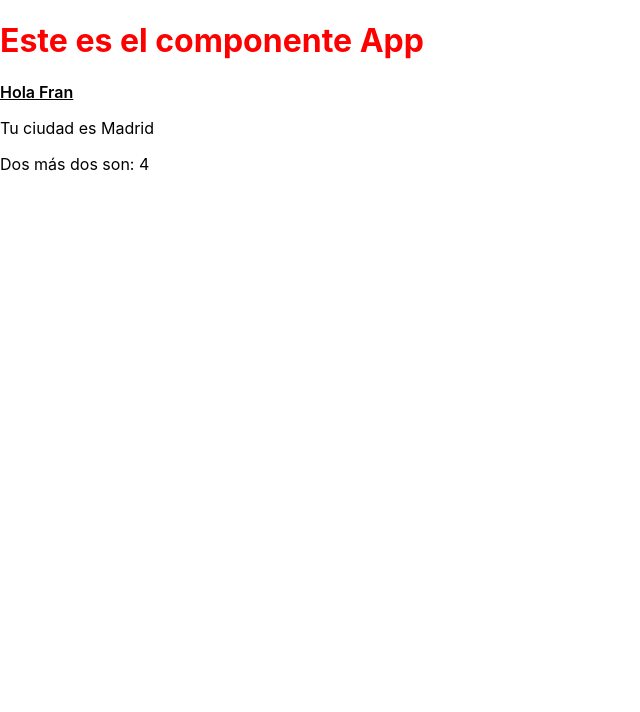
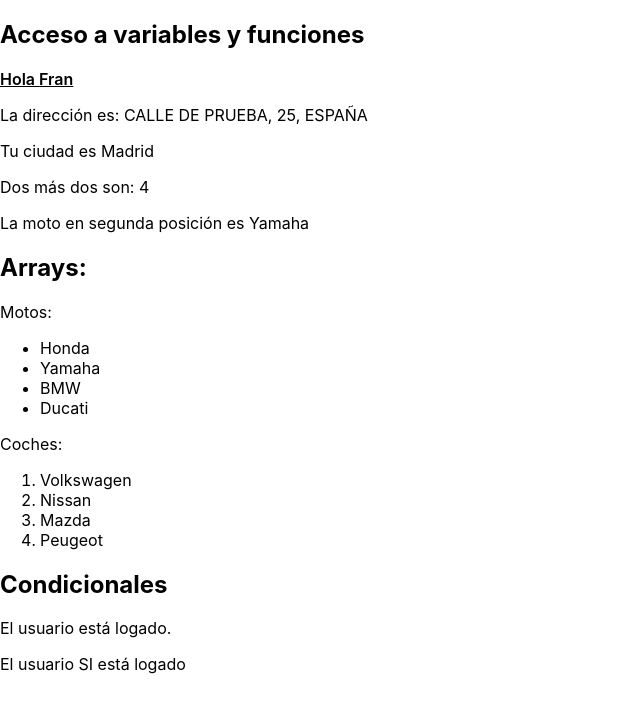
Before and after one commit to The-Valley-School/react-s2-components-jsx, a React (Create React App) app: page / in a window 1280 px wide. Shown: the top 712 px of the page, without its empty margins (0-640 px from the left). Built offline with nearby package versions, Linux system fonts and the light colour scheme.

Commit message:
Added JSX samples

```diff
--- a/src/App.js
+++ b/src/App.js
@@ -1,4 +1,8 @@
 import './App.css';
+
+function toUpperCase(text) {
+  return text.toUpperCase() + ", ESPAÑA";
+}
 
 function App() {
   const name = "Fran";
@@ -9,13 +13,35 @@ function App() {
       city: "Madrid"
     }
   }
+  const motorcycles = ["Honda", "Yamaha", "BMW", "Ducati"];
+  const cars = ["Volkswagen", "Nissan", "Mazda", "Peugeot"];
+  const userIsLogged = true;
 
   return (
     <div className="App">
-      <h1>Este es el componente App</h1>
+      <h2>Acceso a variables y funciones</h2>
       <p className='hi'>Hola {name}</p>
+      <p>La dirección es: {toUpperCase(user.address.street)}</p>
       <p>Tu ciudad es {user.address.city}</p>
       <p>Dos más dos son: {2 + 2}</p>
+      <p>La moto en segunda posición es {motorcycles[1]}</p>
+
+      <h2>Arrays:</h2>
+      <p>Motos:</p>
+      <ul>
+        {motorcycles.map((motorcycle) => {
+          return <li>{motorcycle}</li>
+        })}
+      </ul>
+      <p>Coches:</p>
+      <ol>
+        {cars.map(car => <li>{car}</li>)}
+      </ol>
+
+      <h2>Condicionales</h2>
+      {userIsLogged ? <p>El usuario está logado.</p> : <p>No está logado.</p>}
+      <p>El usuario {userIsLogged ? "SI" : "NO"} está logado</p>
+
     </div>
   );
 }
```
